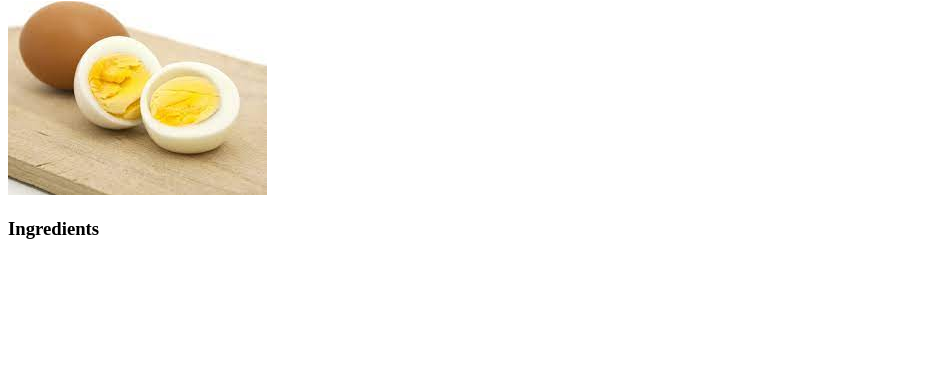
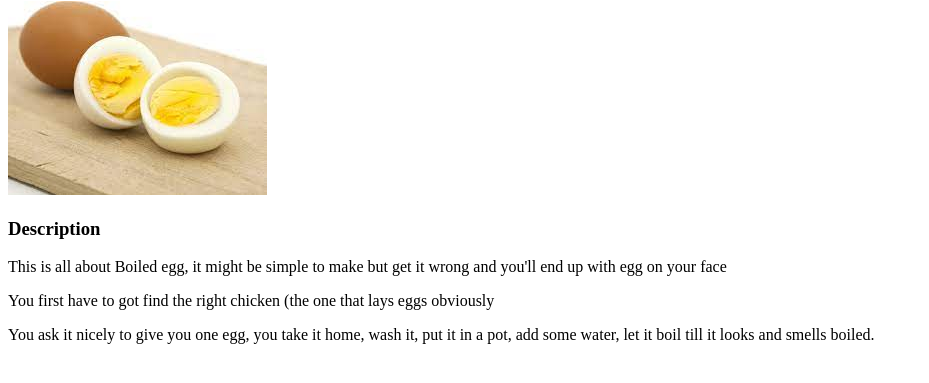
Before and after one commit to cyberknomad/odin-recipes, a plain HTML site: page recipes/egg.html in a window 1280 px wide. Shown: the part 79-462 px from the top of the page, without its empty margins (0-929 px from the left). Drawn offline with Linux system fonts and the light colour scheme.

Commit message:
add description

```diff
--- a/recipes/egg.html
+++ b/recipes/egg.html
@@ -8,7 +8,11 @@
     <body>
         <h1>Boiled Egg</h1>
         <p><img src="../images/egg1.jpg"></p>
-        <p><h3>Ingredients</h3></p>
+        <p><h3>Description</h3></p>
+        <p>This is all about Boiled egg, it might be simple to make but get it wrong and you'll end up with egg on your face</p>
+        <p>You first have to got find the right chicken (the one that lays eggs obviously</p>
+        <p>You ask it nicely to give you one egg, you take it home, wash it, put it in a pot, add some water, let it boil till it looks and smells boiled.</p>
+
     </body>
 
 
```
